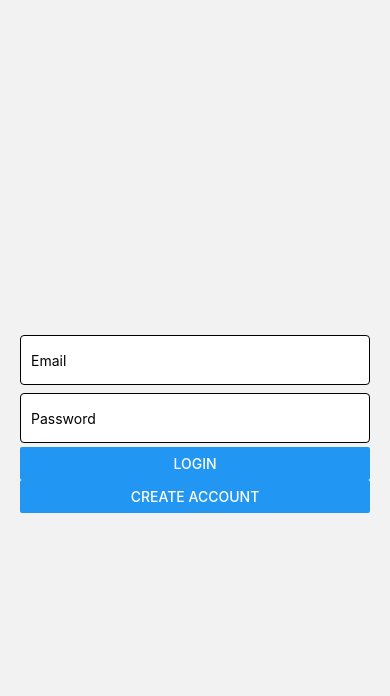
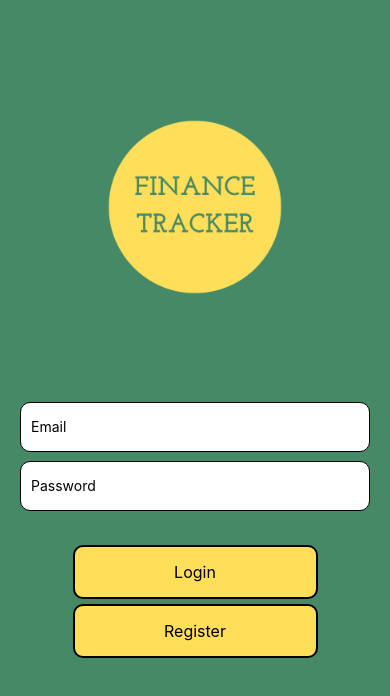
Before and after one commit to Yasamanro/fintracker, a React Native app: screen /Login in a window 390 px wide. Shown: the top 696 px of the page. Built offline with nearby package versions, Linux system fonts and the light colour scheme; no server answers.

Commit message:
UI Improvements to Landing Page

```diff
--- a/app/screens/Home.tsx
+++ b/app/screens/Home.tsx
@@ -1,18 +1,49 @@
-import { View, Text, Button } from 'react-native'
-import React from 'react'
-import { NavigationProp } from '@react-navigation/native'
-import { FIREBASE_AUTH } from '../../FirebaseConfig';
+import { View, Text, Button, Dimensions } from "react-native";
+import React from "react";
+import { NavigationProp } from "@react-navigation/native";
+import { FIREBASE_AUTH } from "../../FirebaseConfig";
 
 interface RouterProps {
-    navigation: NavigationProp<any, any>;
+  navigation: NavigationProp<any, any>;
 }
 
-const Home = ({ navigation}: RouterProps ) => {
-    return(
-        <View style={{ flex: 1, justifyContent: 'center', alignItems: 'center'}}>
-            <Button title="Logout" onPress={() => FIREBASE_AUTH.signOut()}/>
+const Home = ({ navigation }: RouterProps) => {
+  return (
+    <View style={{ flex: 1, justifyContent: "center", alignItems: "center" }}>
+      <Button title="Logout" onPress={() => FIREBASE_AUTH.signOut()} />
+      <View>
+        <Text>Collected Information</Text>
+        <View>
+          <Text>Location</Text>
         </View>
-    )
-}
+      </View>
+    </View>
+  );
+};
 
-export default Home
+export default Home;
+
+// const deviceWidth = Math.round(Dimensions.get("window").width);
+
+// const styles = StyleSheet.create({
+
+// })
+
+// const styles = StyleSheet.create({
+//   cardContainer: {
+//     width: deviceWidth - 30,
+//     height: 200,
+//     borderRadius: 10,
+//     backgroundColor: "grey",
+//     marginVertical: 15,
+//     padding: 10,
+//   },
+//   titleStyle: {
+//     fontSize: 20,
+//     fontWeight: "700",
+//   },
+//   categoryStyle: {
+//     margin: 10,
+//     fontWeight: "100",
+//   },
+// });
--- a/app/screens/Login.tsx
+++ b/app/screens/Login.tsx
@@ -1,11 +1,26 @@
-import { View, Text, StyleSheet, TextInput, ActivityIndicator, Button, KeyboardAvoidingView } from 'react-native'
-import React, { useState } from 'react'
-import { FIREBASE_AUTH } from '../../FirebaseConfig';
-import { createUserWithEmailAndPassword, signInWithEmailAndPassword } from 'firebase/auth';
+import {
+  View,
+  Text,
+  StyleSheet,
+  TextInput,
+  ActivityIndicator,
+  Image,
+  KeyboardAvoidingView,
+  TouchableOpacity,
+  Dimensions,
+  TouchableWithoutFeedback,
+  Keyboard,
+} from "react-native";
+import React, { useState } from "react";
+import { FIREBASE_AUTH } from "../../FirebaseConfig";
+import {
+  createUserWithEmailAndPassword,
+  signInWithEmailAndPassword,
+} from "firebase/auth";
 
 const Login = () => {
-    const [email,setEmail] = useState('');
-    const [password, setPassword] = useState('');
+  const [email, setEmail] = useState("");
+  const [password, setPassword] = useState("");
   const [loading, setLoading] = useState(false);
   const auth = FIREBASE_AUTH;
 
@@ -14,62 +29,141 @@ const Login = () => {
     try {
       const response = await signInWithEmailAndPassword(auth, email, password);
       console.log(response);
-            alert('Please Check Your Email.')
-        } catch (error: any){
+      alert("Please Check Your Email.");
+    } catch (error: any) {
       console.log(error);
-            alert('Sign in failed: ' + error.message);
+      alert("Sign in failed: " + error.message);
     } finally {
       setLoading(false);
     }
-    }
+  };
 
   const singUp = async () => {
     setLoading(true);
     try {
-            const response = await createUserWithEmailAndPassword(auth, email, password);
+      const response = await createUserWithEmailAndPassword(
+        auth,
+        email,
+        password
+      );
       console.log(response);
-            alert('Please Check Your Email.')
-        } catch (error: any){
+      alert("Please Check Your Email.");
+    } catch (error: any) {
       console.log(error);
-            alert('Sign in failed: ' + error.message);
+      alert("Sign in failed: " + error.message);
     } finally {
       setLoading(false);
     }
-    }
+  };
 
   return (
-        <View style={styles.container}>
-            <KeyboardAvoidingView behavior='padding'>
-                <TextInput value={email} style={styles.input} placeholder='Email' autoCapitalize='none' onChangeText={(text) => setEmail(text)}></TextInput>
-                <TextInput secureTextEntry={true} value={password} style={styles.input} placeholder='Password' autoCapitalize='none' onChangeText={(text) => setPassword(text)}></TextInput>
+    // TouchableWithoutFeedback so that when you tap anywhere outside the input boxes, the keyboard disappears
+    <TouchableWithoutFeedback onPress={Keyboard.dismiss} accessible={false}>
+      <KeyboardAvoidingView style={styles.container} behavior="padding">
+        <View style={styles.logoContainer}>
+          <Image
+            source={require("../../assets/Logo.png")}
+            style={styles.logo}
+          />
+        </View>
+        <View>
+          <TextInput
+            placeholder="Email"
+            value={email}
+            autoCapitalize="none"
+            onChangeText={(text) => setEmail(text)}
+            style={styles.input}
+          />
+          <TextInput
+            placeholder="Password"
+            value={password}
+            autoCapitalize="none"
+            onChangeText={(text) => setPassword(text)}
+            style={styles.input}
+            secureTextEntry={true}
+          />
+        </View>
 
-                { loading ? (
-                    <ActivityIndicator size="large" color='yellow'/>
+        {loading ? (
+          <ActivityIndicator size="large" color="yellow" />
         ) : (
           <>
-                <Button title="login" onPress={singIn}/>
-                <Button title="Create Account" onPress={singUp}/>
+            <View style={styles.buttonContainer}>
+              <TouchableOpacity onPress={singIn} style={styles.button}>
+                <Text style={styles.buttonText}>Login</Text>
+              </TouchableOpacity>
+              <TouchableOpacity
+                onPress={singUp}
+                style={[styles.button, styles.buttonOutline]}
+              >
+                <Text style={styles.buttonText}>Register</Text>
+              </TouchableOpacity>
+            </View>
+
+            {/* Easier button implementation, not able to style this way */}
+            {/* <Button title="login" onPress={singIn} />
+          <Button title="Create Account" onPress={singUp} /> */}
           </>
         )}
       </KeyboardAvoidingView>
-        </View>
-    )
-}
+    </TouchableWithoutFeedback>
+  );
+};
 
 export default Login;
 
+const deviceWidth = Math.round(Dimensions.get("window").width);
+
 const styles = StyleSheet.create({
+  logoContainer: {
+    justifyContent: "center",
+    alignItems: "center",
+    marginTop: -80,
+    marginBottom: 90,
+  },
+  logo: {
+    width: 200,
+    height: 200,
+    alignSelf: "center",
+  },
   container: {
-        marginHorizontal: 20,
+    paddingHorizontal: 20,
     flex: 1,
-        justifyContent: 'center'
+    justifyContent: "center",
+    backgroundColor: "#468966",
   },
   input: {
+    marginTop: 5,
     marginVertical: 4,
     height: 50,
     borderWidth: 1,
-        borderRadius: 4,
+    borderRadius: 10,
     padding: 10,
-        backgroundColor: '#fff'
-    }
+    backgroundColor: "#fff",
+  },
+  buttonContainer: {
+    width: "70%",
+    justifyContent: "center",
+    alignSelf: "center",
+    marginTop: 30,
+  },
+  button: {
+    backgroundColor: "#FFDE59",
+    width: "100%",
+    padding: 15,
+    borderRadius: 10,
+    alignItems: "center",
+    borderColor: "black",
+    borderWidth: 2,
+  },
+  buttonOutline: {
+    backgroundColor: "#FFDE59",
+    marginTop: 5,
+    borderColor: "black",
+    borderWidth: 2,
+  },
+  buttonText: {
+    color: "black",
+    fontSize: 16,
+  },
 });
```
Also changed, not shown: assets/Logo.png (added). Lines whose indentation alone changed are shown as unchanged.
